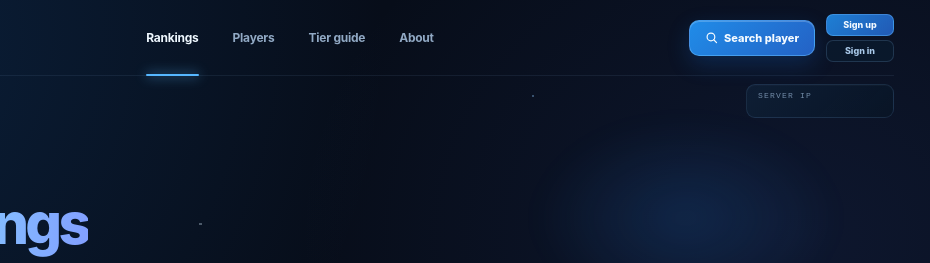
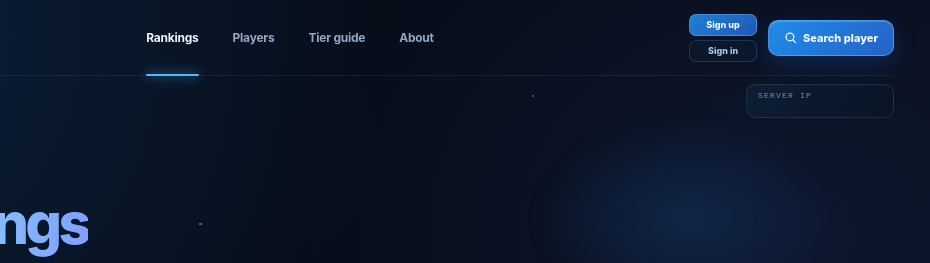
Before and after one commit to cosmicgamerYT1/CosmoTiers, a website built with Vite: page index.html in a window 1280 px wide. Shown: the top 263 px of the page, 350-1280 px from the left. Built offline with nearby package versions, Linux system fonts and the light colour scheme.

Commit message:
Add files via upload

```diff
--- a/src/styles.css
+++ b/src/styles.css
@@ -793,10 +793,10 @@ th.mode-column, td.mode-column { width: 82px; }
 .auth-button-stack[hidden],
 .profile-control[hidden],
 img[hidden] { display: none !important; }
-/* Keep the main player action first, with the signed-in avatar (or auth buttons) on its right. */
-#openSearch { order: 0; white-space: nowrap; }
+/* Keep the player action anchored at the far right; account controls use the open space immediately to its left. */
 .auth-button-stack,
-.profile-control { order: 1; }
+.profile-control { order: 0; }
+#openSearch { order: 1; white-space: nowrap; }
 .mobile-menu { order: 2; }
 .profile-trigger { padding: 0; aspect-ratio: 1 / 1; }
 .profile-trigger img,
```
